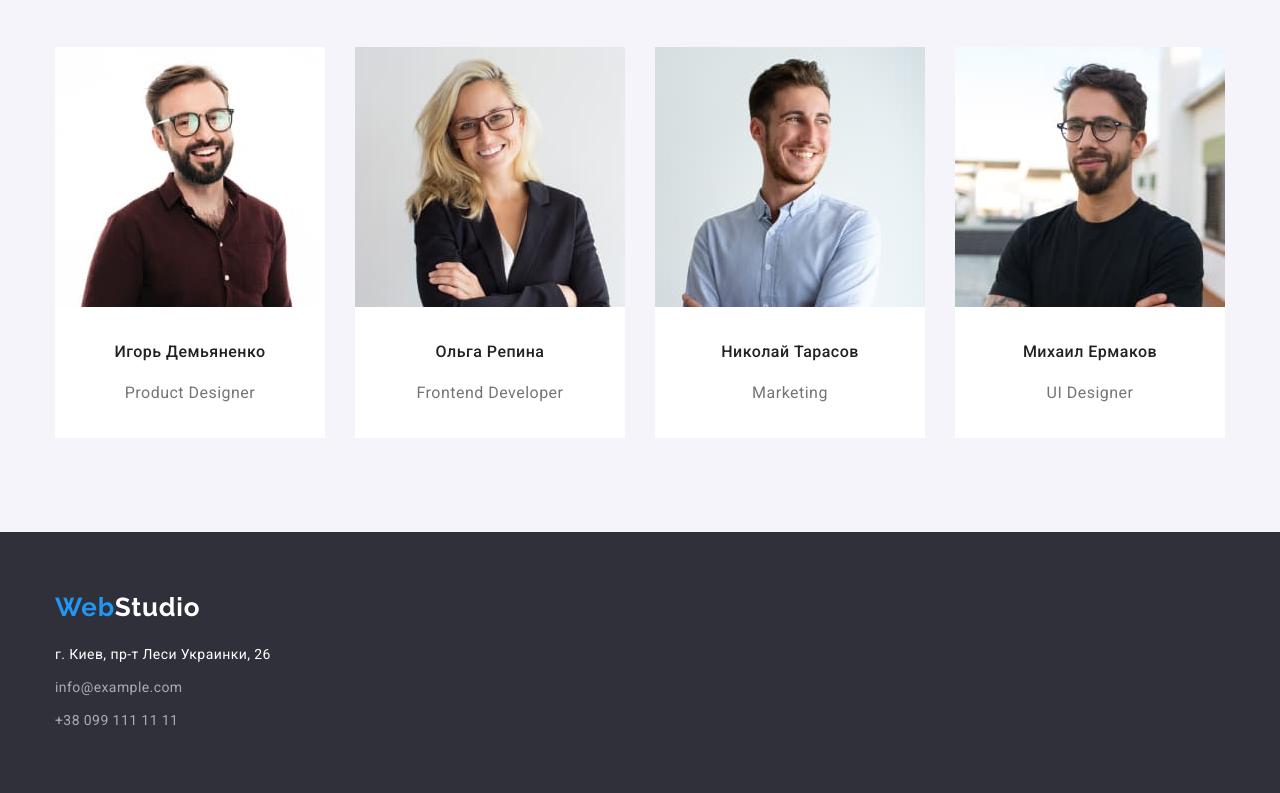
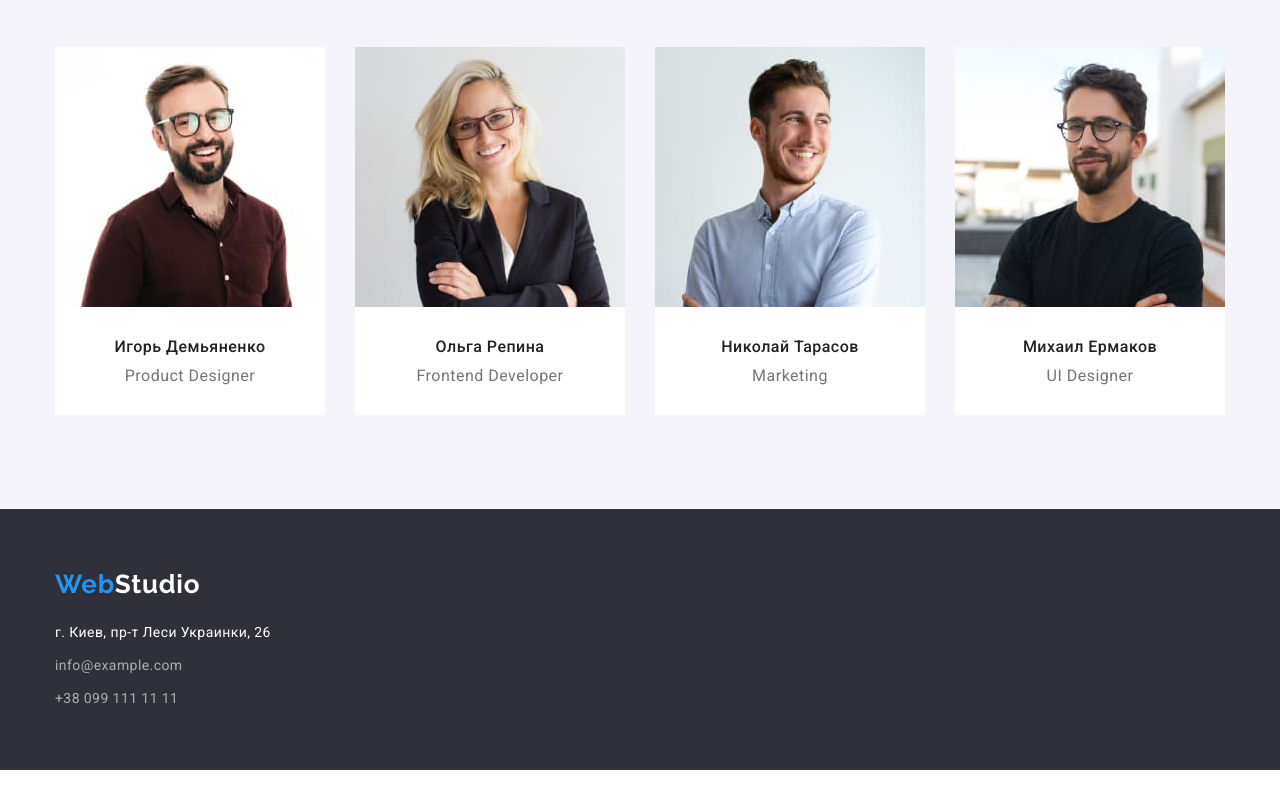
Before and after one commit to VKChabra/goit-markup-hw-03, a plain HTML site: page index.html in a window 1280 px wide. Shown: the part 1595-2388 px from the top of the page. After the commit the page ends 2365 px from the top, so only its background shows below. Drawn offline with nearby package versions, Linux system fonts and the light colour scheme.

Commit message:
patch 1.0

```diff
--- a/css/styles.css
+++ b/css/styles.css
@@ -274,7 +274,7 @@ ul {
 .team-name {
   font-weight: 500;
   font-size: 16px;
-  line-height: 1.9;
+  line-height: 19px;
   letter-spacing: 0.03em;
   color: inherit;
   margin-bottom: 10px;
@@ -282,7 +282,7 @@ ul {
 
 .team-prof {
   font-size: 16px;
-  line-height: 1.9;
+  line-height: 19px;
   letter-spacing: 0.03em;
   color: var(--main-text-color);
 }
```
